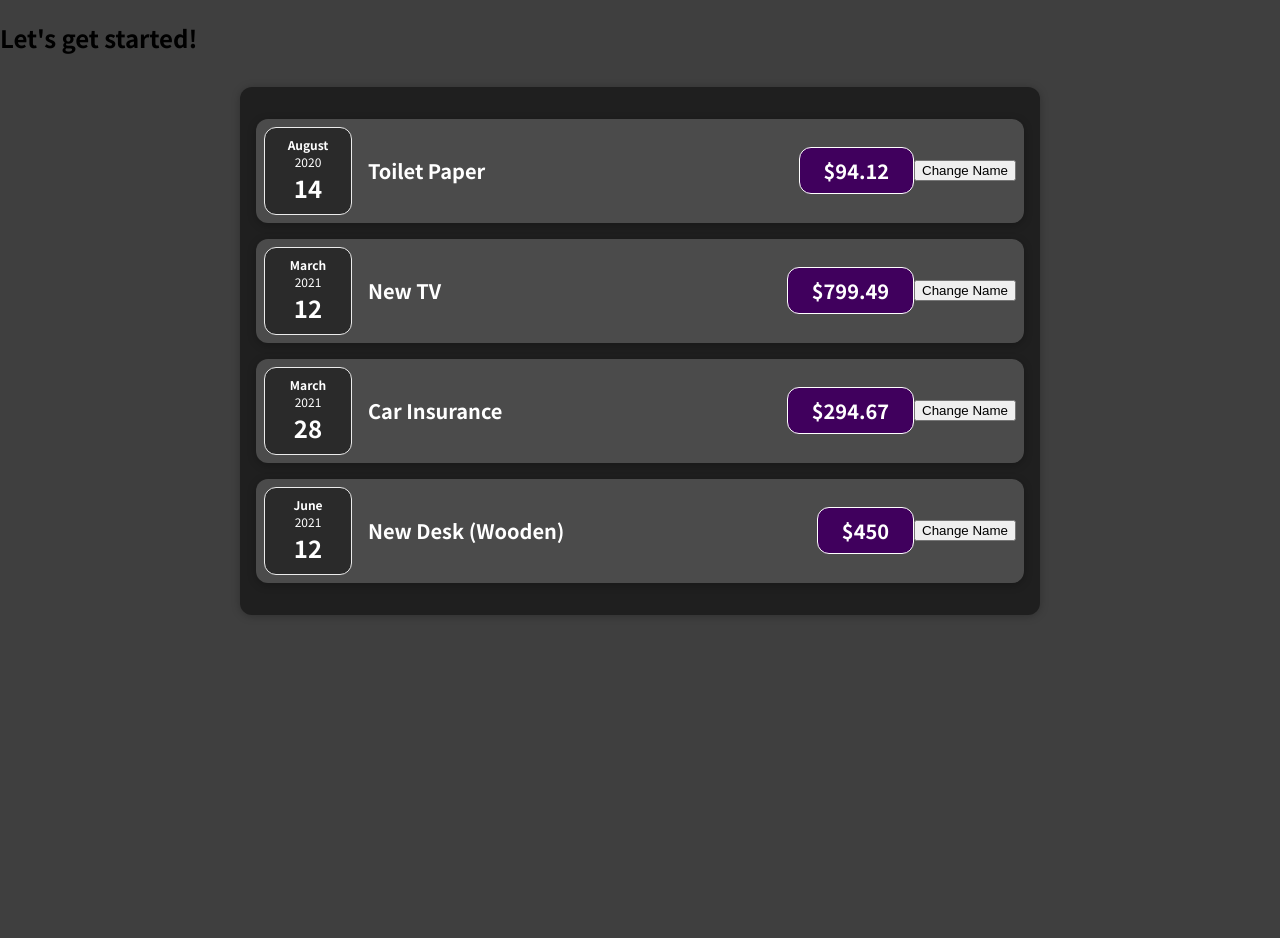
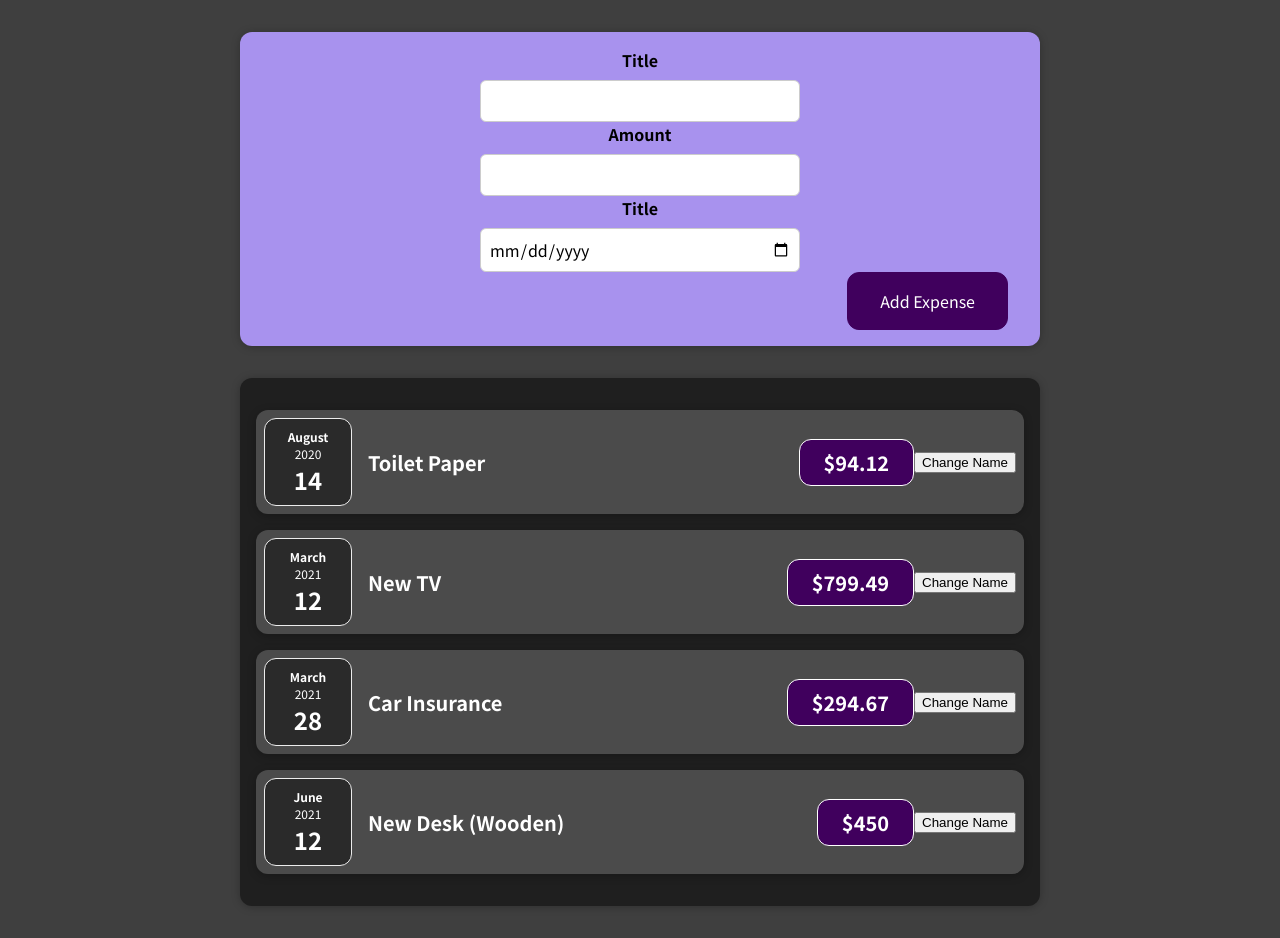
Before and after one commit to arifsetyo21/react-the-complete-guide, a React (Create React App) app in the folder 01-starting-setup/: page / in a window 1280 px wide. Before the commit the page ends 800 px from the top, so only its background shows below. Built offline with nearby package versions, Linux system fonts and the light colour scheme.

Commit message:
51. Adding Form inputs

```diff
--- a/01-starting-setup/src/App.js
+++ b/01-starting-setup/src/App.js
@@ -1,4 +1,5 @@
 import Expenses from "./components/Expenses/Expenses";
+import NewExpense from "./components/NewExpense/NewExpense";
 
 const App = () => {
   const expenses = [
@@ -25,7 +26,7 @@ const App = () => {
 
   return (
     <div>
-      <h2>Let's get started!</h2>
+      <NewExpense />
       <Expenses expenses={expenses} />
     </div>
   );
--- /dev/null
+++ b/01-starting-setup/src/components/NewExpense/ExpenseForm.css
@@ -0,0 +1,26 @@
+.new-expense__controls {
+  display: flex;
+  flex-wrap: wrap;
+  gap: 1rem;
+  margin-bottom: 1rem;
+  text-align: left;
+}
+
+.new-expense__control label {
+  font-weight: bold;
+  margin-bottom: 0.5rem;
+  display: block;
+}
+
+.new-expense__control input {
+  font: inherit;
+  padding: 0.5rem;
+  border-radius: 6px;
+  border: 1px solid #ccc;
+  width: 20rem;
+  max-width: 100%;
+}
+
+.new-expense__actions {
+  text-align: right;
+}
--- /dev/null
+++ b/01-starting-setup/src/components/NewExpense/ExpenseForm.js
@@ -0,0 +1,27 @@
+import "./ExpenseForm.css";
+
+const ExpenseForm = () => {
+  return (
+    <form action="new-expense__controls">
+      <div>
+        <div className="new-expense__control">
+          <label htmlFor="">Title</label>
+          <input type="text" />
+        </div>
+        <div className="new-expense__control">
+          <label htmlFor="">Amount</label>
+          <input type="number" min="0.01" step="0.01" />
+        </div>
+        <div className="new-expense__control">
+          <label htmlFor="">Title</label>
+          <input type="date" min="2019-01-01" max="2022-12-13" />
+        </div>
+      </div>
+      <div className="new-expense__actions">
+        <button type="submit">Add Expense</button>
+      </div>
+    </form>
+  );
+};
+
+export default ExpenseForm;
--- /dev/null
+++ b/01-starting-setup/src/components/NewExpense/NewExpense.css
@@ -0,0 +1,38 @@
+.new-expense {
+  background-color: #a892ee;
+  padding: 1rem;
+  margin: 2rem auto;
+  width: 50rem;
+  max-width: 95%;
+  border-radius: 12px;
+  text-align: center;
+  box-shadow: 0 1px 8px rgba(0, 0, 0, 0.25);
+}
+
+.new-expense button {
+  font: inherit;
+  cursor: pointer;
+  padding: 1rem 2rem;
+  border: 1px solid #40005d;
+  background-color: #40005d;
+  color: white;
+  border-radius: 12px;
+  margin-right: 1rem;
+}
+
+.new-expense button:hover,
+.new-expense button:active {
+  background-color: #510674;
+  border-color: #510674;
+}
+
+.new-expense button.alternative {
+  color: #220131;
+  border-color: transparent;
+  background-color: transparent;
+}
+
+.new-expense button.alternative:hover,
+.new-expense button.alternative:active {
+  background-color: #ddb3f8;
+}
--- /dev/null
+++ b/01-starting-setup/src/components/NewExpense/NewExpense.js
@@ -0,0 +1,13 @@
+import React from "react";
+import ExpenseForm from "./ExpenseForm";
+import "./NewExpense.css";
+
+const NewExpense = () => {
+  return (
+    <div className="new-expense">
+      <ExpenseForm />
+    </div>
+  );
+};
+
+export default NewExpense;
```
Also changed, not shown: 1 other file (tests, documents, lock files or other folders).
